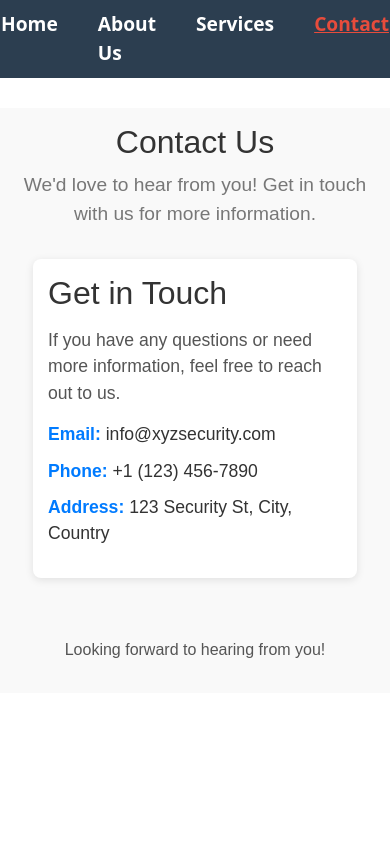
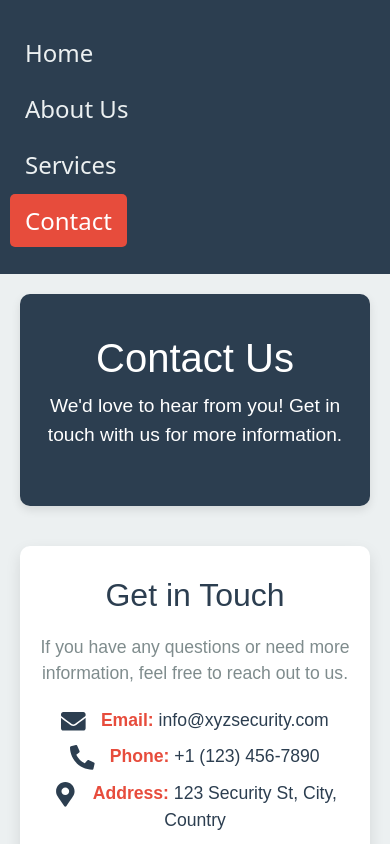
Before and after one commit to imattala/wolf-securite, a React (Create React App) app: page /contact in a window 390 px wide. Shown: the top 844 px of the page. Built offline with nearby package versions, Linux system fonts and the light colour scheme.

Commit message:
Second commit

```diff
--- a/package.json
+++ b/package.json
@@ -9,8 +9,10 @@
     "@testing-library/user-event": "^13.5.0",
     "bootstrap": "^5.3.5",
     "emailjs-com": "^3.2.0",
+    "font-awesome": "^4.7.0",
     "react": "^19.1.0",
     "react-dom": "^19.1.0",
+    "react-icons": "^5.5.0",
     "react-router-dom": "^7.5.1",
     "react-scripts": "5.0.1",
     "web-vitals": "^2.1.4"
--- a/src/About.css
+++ b/src/About.css
@@ -1,9 +1,9 @@
-/* src/About.css */
 .about-container {
   font-family: Arial, sans-serif;
   background-color: #f4f4f9;
   color: #333;
   padding: 20px;
+  margin-top: 30px; /* Add space at the top of the page */
 }
 
 .about-header {
@@ -11,11 +11,12 @@
   color: white;
   text-align: center;
   padding: 50px 20px;
-    margin-bottom: 30px;
+  margin-bottom: 50px; /* Increase the bottom margin */
 }
 
 .about-header h1 {
   font-size: 3em;
+  margin-bottom: 10px; /* Add space between the title and the subtitle */
 }
 
 .about-header p {
@@ -25,23 +26,26 @@
 
 .about-content {
   text-align: center;
-    margin-bottom: 40px;
+  margin-bottom: 60px; /* Increased margin at the bottom */
 }
 
 .about-content h2 {
   font-size: 2.5em;
   margin-bottom: 20px;
+  margin-top: 50px; /* Add top margin for spacing between sections */
 }
 
 .about-content p {
   font-size: 1.1em;
   margin: 0 15%;
   line-height: 1.6;
+  margin-bottom: 30px; /* Add margin below the paragraph */
 }
 
 .about-content ul {
   list-style-type: none;
   padding-left: 0;
+  margin-bottom: 40px; /* Add margin to bottom */
 }
 
 .about-content ul li {
@@ -53,6 +57,7 @@
   display: flex;
   justify-content: space-around;
   margin-top: 40px;
+  gap: 30px; /* Increase the gap between team members */
 }
 
 .team-member {
@@ -61,11 +66,13 @@
   padding: 20px;
   width: 30%;
   box-shadow: 0 4px 8px rgba(0, 0, 0, 0.1);
+  margin-bottom: 40px; /* Add more bottom margin for better separation */
 }
 
 .team-member h3 {
   font-size: 1.8em;
   color: #2c3e50;
+  margin-bottom: 10px; /* Add margin below the name */
 }
 
 .team-member p {
@@ -78,7 +85,7 @@
   color: white;
   text-align: center;
   padding: 20px;
-    margin-top: 40px;
+  margin-top: 60px; /* Increase the space above the footer */
 }
 
 .about-footer a {
@@ -90,3 +97,12 @@
 .about-footer a:hover {
   text-decoration: underline;
 }
+
+.team-photo {
+    width: 120px;
+    height: 120px;
+    border-radius: 50%;
+    object-fit: cover;
+    margin-bottom: 15px;
+    box-shadow: 0 2px 6px rgba(0, 0, 0, 0.2);
+  }
--- a/src/Contact.css
+++ b/src/Contact.css
@@ -1,95 +1,143 @@
-/* src/Contact.css */
-
-/* Basic container styling */
+/* Contact Page Layout */
 .contact-container {
   font-family: Arial, sans-serif;
-    padding: 20px;
-    background-color: #f9f9f9;
+  background-color: #ecf0f1; /* Light gray background for the entire page */
+  color: #2c3e50; /* Dark blue-gray text */
+  padding: 40px 20px;
+  margin: 0;
+  min-height: 100vh; /* Ensure the container takes full height */
 }
 
+/* Contact Header */
 .contact-header {
+  background-color: #2c3e50; /* Dark blue-gray background */
+  color: white;
   text-align: center;
-    margin-bottom: 30px;
+  padding: 40px 20px;
+  border-radius: 10px;
+  box-shadow: 0 4px 10px rgba(0, 0, 0, 0.1);
+  margin-bottom: 40px;
 }
 
 .contact-header h1 {
-    font-size: 2.5rem;
-    color: #333;
+  font-size: 3.5em;
+  margin-bottom: 10px;
 }
 
 .contact-header p {
-    font-size: 1.2rem;
-    color: #777;
-    margin-top: 10px;
+  font-size: 1.2em;
+  font-weight: 300;
 }
 
+/* Contact Content */
 .contact-content {
-    display: flex;
-    justify-content: center;
-    align-items: center;
-    flex-direction: column;
+  text-align: center;
+  margin-bottom: 60px;
 }
 
 .contact-details {
-    background-color: #fff;
-    padding: 20px;
-    border-radius: 8px;
-    box-shadow: 0 2px 8px rgba(0, 0, 0, 0.1);
-    max-width: 600px;
+  background-color: #ffffff;
+  padding: 40px 20px;
+  border-radius: 10px;
+  box-shadow: 0 6px 15px rgba(0, 0, 0, 0.1);
   width: 100%;
-    margin-bottom: 30px;
+  max-width: 800px;
+  margin: 0 auto;
 }
 
 .contact-details h2 {
-    font-size: 2rem;
-    color: #333;
-    margin-bottom: 15px;
+  font-size: 2.5em;
+  color: #2c3e50; /* Dark blue-gray for section titles */
+  margin-bottom: 20px;
 }
 
 .contact-details p {
-    font-size: 1.1rem;
-    color: #555;
-    margin-bottom: 15px;
+  font-size: 1.2em;
+  color: #7f8c8d; /* Soft gray text for descriptions */
+  margin-bottom: 20px;
 }
 
+.contact-details ul {
+  list-style: none;
+  padding: 0;
+}
+
+.contact-details ul li {
+  font-size: 1.1em;
+  color: #2c3e50; /* Dark blue-gray for list items */
+  margin-bottom: 10px;
+}
+
+.contact-details ul li strong {
+  color: #e74c3c; /* Bright red for labels */
+}
+
+/* Contact Footer */
+.contact-footer {
+  background-color: #2c3e50; /* Dark blue-gray background */
+  color: white;
+  text-align: center;
+  padding: 30px 20px;
+  border-radius: 10px;
+  margin-top: 60px;
+  box-shadow: 0 4px 10px rgba(0, 0, 0, 0.1);
+}
+
+.contact-footer p {
+  font-size: 1.2em;
+  margin: 5px 0;
+}
+
+/* Responsive Design for Mobile */
+@media (max-width: 768px) {
+  .contact-container {
+    padding: 20px;
+  }
+
+  .contact-header h1 {
+    font-size: 2.5em;
+  }
+
+  .contact-details {
+    padding: 30px 15px;
+  }
+
+  .contact-details h2 {
+    font-size: 2em;
+  }
+
+  .contact-details p {
+    font-size: 1.1em;
+  }
+
+  .contact-footer p {
+    font-size: 1.1em;
+  }
+}
+
+
+/* Contact Details Styling */
 .contact-details ul {
   list-style-type: none;
   padding: 0;
 }
 
 .contact-details li {
-    font-size: 1.1rem;
-    margin-bottom: 10px;
-    color: #333;
+  font-size: 1.1em;
+  margin: 10px 0;
 }
 
-  .contact-details li strong {
-    font-weight: bold;
-    color: #007bff;
+/* Icon Styling */
+.contact-details svg {
+  margin-right: 10px; /* Add space between icon and text */
+  font-size: 1.4em; /* Make the icon larger */
+  vertical-align: middle; /* Vertically align the icon */
 }
 
+/* Footer Styling */
 .contact-footer {
   text-align: center;
-    margin-top: 30px;
+  padding: 20px;
+  background-color: #2c3e50;
+  color: white;
 }
-
-  .contact-footer p {
-    font-size: 1rem;
-    color: #555;
-  }
-
-  /* Responsive Design */
-  @media (max-width: 768px) {
-    .contact-container {
-      padding: 15px;
-    }
-
-    .contact-header h1 {
-      font-size: 2rem;
-    }
-
-    .contact-details {
-      width: 90%;
-      padding: 15px;
-    }
-  }
--- a/src/Contact.js
+++ b/src/Contact.js
@@ -1,6 +1,6 @@
-// src/Contact.js
 import React from 'react';
 import './Contact.css'; // Import the CSS file for styling
+import { FaEnvelope, FaPhoneAlt, FaMapMarkerAlt } from 'react-icons/fa'; // Import the icons
 
 const Contact = () => {
   return (
@@ -15,9 +15,15 @@ const Contact = () => {
           <h2>Get in Touch</h2>
           <p>If you have any questions or need more information, feel free to reach out to us.</p>
           <ul>
-            <li><strong>Email:</strong> info@xyzsecurity.com</li>
-            <li><strong>Phone:</strong> +1 (123) 456-7890</li>
-            <li><strong>Address:</strong> 123 Security St, City, Country</li>
+            <li>
+              <FaEnvelope /> <strong>Email:</strong> info@xyzsecurity.com
+            </li>
+            <li>
+              <FaPhoneAlt /> <strong>Phone:</strong> +1 (123) 456-7890
+            </li>
+            <li>
+              <FaMapMarkerAlt /> <strong>Address:</strong> 123 Security St, City, Country
+            </li>
           </ul>
         </div>
       </section>
--- a/src/Home.js
+++ b/src/Home.js
@@ -1,6 +1,9 @@
 // src/Home.js
 import React from 'react';
 import './Home.css'; // Import the CSS file for styling
+
+import './Home.css'; // Import the CSS file for styling
+import { FaEnvelope, FaPhoneAlt } from 'react-icons/fa'; // Importing email and phone icons
 
 const Home = () => {
   return (
@@ -36,8 +39,12 @@ const Home = () => {
 
       <footer className="home-footer">
         <h3>Contact Us</h3>
-        <p>Email: contact@xyzsecurity.com</p>
-        <p>Phone: +123-456-7890</p>
+        <p>
+          <FaEnvelope /> Email: contact@xyzsecurity.com
+        </p>
+        <p>
+          <FaPhoneAlt /> Phone: +123-456-7890
+        </p>
       </footer>
     </div>
   );
--- a/src/Nav.css
+++ b/src/Nav.css
@@ -1,35 +1,56 @@
-/* src/Nav.css */
+/* Nav Container */
 nav {
-    background-color: #2c3e50; /* Dark background color */
-    padding: 10px 20px; /* Padding around the nav */
-    margin-bottom: 30px; /* Space below the nav */
+  background-color: #2c3e50; /* Dark blue-gray background */
+  padding: 15px 0;
+  box-shadow: 0 4px 10px rgba(0, 0, 0, 0.1);
 }
 
+/* Navigation List */
 nav ul {
-    list-style-type: none; /* Remove default list styling */
-    display: flex; /* Use flexbox to align items in a row */
-    justify-content: center; /* Center align the items */
-    padding: 0; /* Remove padding from the list */
-    margin: 0; /* Remove margin */
+  display: flex;
+  justify-content: center;
+  list-style: none;
+  margin: 0;
+  padding: 0;
 }
 
-  nav li {
-    margin: 0 20px; /* Add space between the list items */
+nav ul li {
+  margin: 0 20px;
 }
 
-  nav a {
-    text-decoration: none; /* Remove underline from links */
-    color: white; /* Text color */
-    font-size: 1.2em; /* Font size for the links */
-    font-weight: bold; /* Bold font weight */
-    transition: color 0.3s ease; /* Smooth transition for color change */
+/* Navigation Links */
+nav ul li a {
+  color: #ecf0f1; /* Light gray text */
+  text-decoration: none;
+  font-size: 1.2em;
+  font-weight: 500;
+  padding: 10px 15px;
+  border-radius: 5px;
+  transition: background-color 0.3s ease, color 0.3s ease;
 }
 
-  nav a:hover {
-    color: #ecf0f1; /* Change color on hover */
+nav ul li a:hover {
+  background-color: #e74c3c; /* Bright red on hover */
+  color: white; /* White text on hover */
 }
 
-  nav a.active {
-    color: #e74c3c; /* Color for the active page link */
-    text-decoration: underline; /* Underline the active page */
+nav ul li a.active {
+  background-color: #e74c3c; /* Bright red for active links */
+  color: white; /* White text on active link */
 }
+
+/* Responsive Design for Mobile */
+@media (max-width: 768px) {
+  nav ul {
+      flex-direction: column;
+      padding: 10px;
+  }
+
+  nav ul li {
+      margin: 10px 0;
+  }
+
+  nav ul li a {
+      font-size: 1.5em;
+  }
+}
```
Also changed, not shown: src/About.js (+20 -7 lines), src/Home.css (+63 -22 lines), 2 other files (tests, documents, lock files or other folders). Lines whose indentation alone changed are shown as unchanged.
